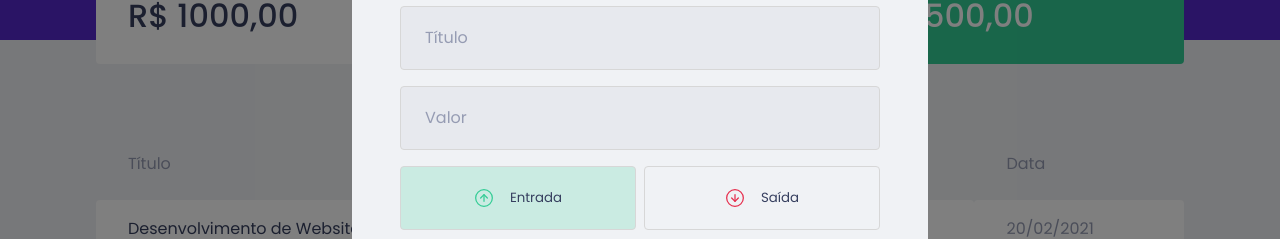
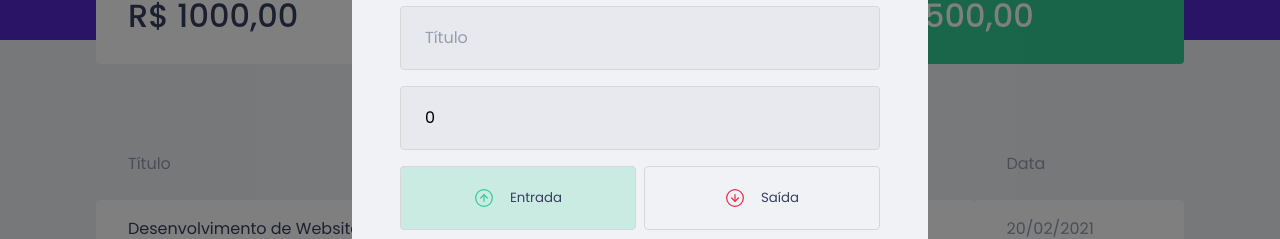
Before and after one commit to gabrieljony/curso-ignite, a React (Create React App) app in the folder modulo02/gj-money/: page / in a window 1280 px wide. Both pictures are taken after a click on the button "Nova transação". Shown: the part 232-471 px from the top of the page. Built offline with nearby package versions, Linux system fonts and the light colour scheme; no server answers; what miragejs would draw is missing.

Commit message:
08 - Salvando dados do form

```diff
--- a/modulo02/gj-money/src/components/NewTransactionModal/index.tsx
+++ b/modulo02/gj-money/src/components/NewTransactionModal/index.tsx
@@ -1,4 +1,4 @@
-import { useState } from 'react';
+import { FormEvent, useState } from 'react';
 import Modal from 'react-modal';
 import fecharImg from '../../assets/fechar.svg'
 import entradasImg from '../../assets/entradas.svg'
@@ -11,9 +11,23 @@ interface NewTransactionModalProps {
 }
 
 export function NewTransactionModal({ isOpen, onCloseNewTransactionModal }: NewTransactionModalProps) {
+    const [title, setTitle] = useState('');
+    const [value, setValue] = useState(0);
+    const [category, setCategory] = useState('');
     const [type, setType] = useState('deposit');
 
-    function handleSetTypeDeposit() {
+    function handleCreateNewTransaction(event: FormEvent) {
+        console.log('event', event)
+        //previnir a submit do carregamento da tela quando chama o metodo de submit de um formulário
+        event.preventDefault();
+
+        console.log({
+            title,
+            value,
+            type,
+            category
+        })
+
 
     }
 
@@ -30,10 +44,10 @@ export function NewTransactionModal({ isOpen, onCloseNewTransactionModal }: NewT
             className="react-modal-close">
               <img src={fecharImg} alt="fechar modal" />
           </button>
-          <Container>
+          <Container onSubmit={handleCreateNewTransaction}>
             <h2>Cadastrar transação</h2>
-            <input placeholder="Título"/>
-            <input type="number" placeholder="Valor"/>
+            <input placeholder="Título" value={title} onChange={event => setTitle(event.target.value)}/>
+            <input type="number" placeholder="Valor" value={value} onChange={event => setValue(Number(event.target.value))}/>
             <TransactionTypeContainer>
                 <RadioBox
                     type="button"
@@ -53,7 +67,7 @@ export function NewTransactionModal({ isOpen, onCloseNewTransactionModal }: NewT
                     <span>Saída</span>
                 </RadioBox>
             </TransactionTypeContainer>
-            <input placeholder="Categoria"/>
+            <input placeholder="Categoria" value={category} onChange={event => setCategory(event.target.value)}/>
             <button type="submit">Cadastrar</button>
           </Container>
       </Modal>
```
